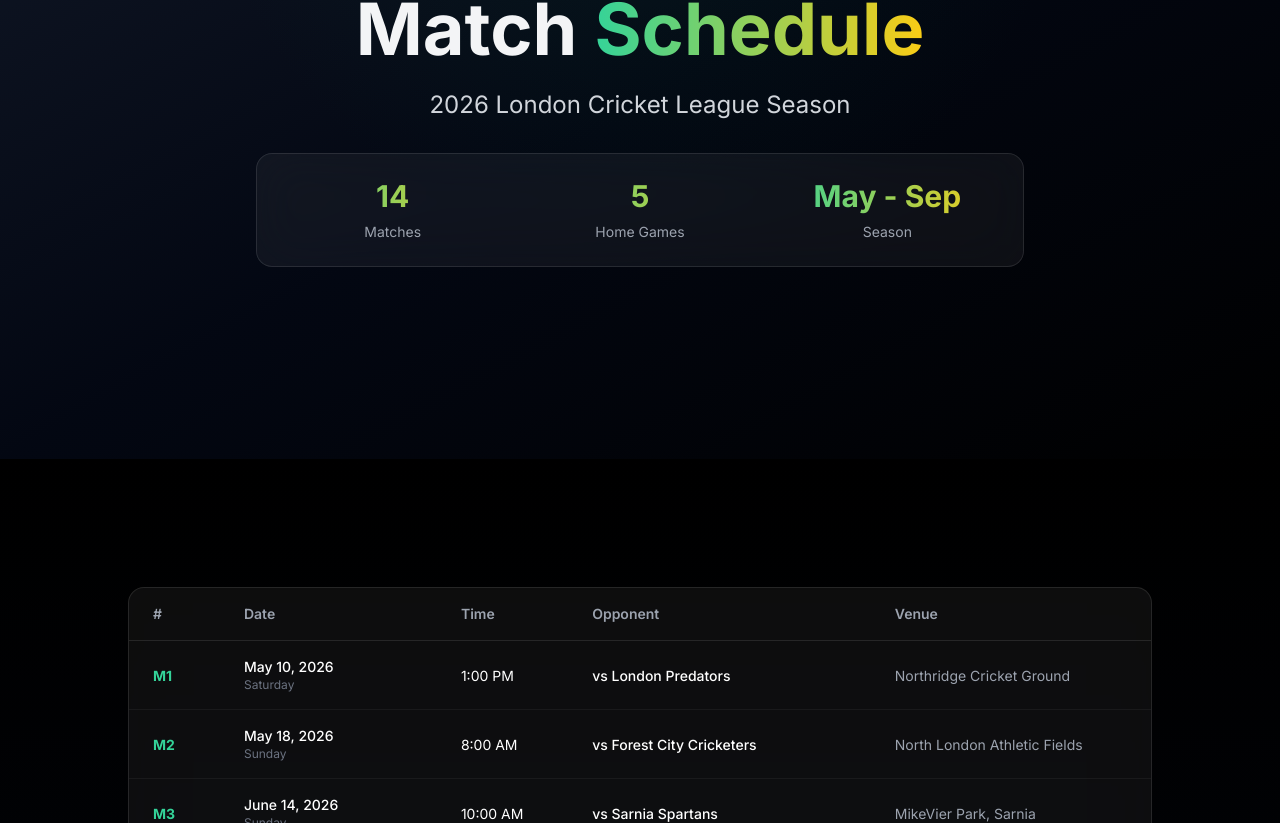
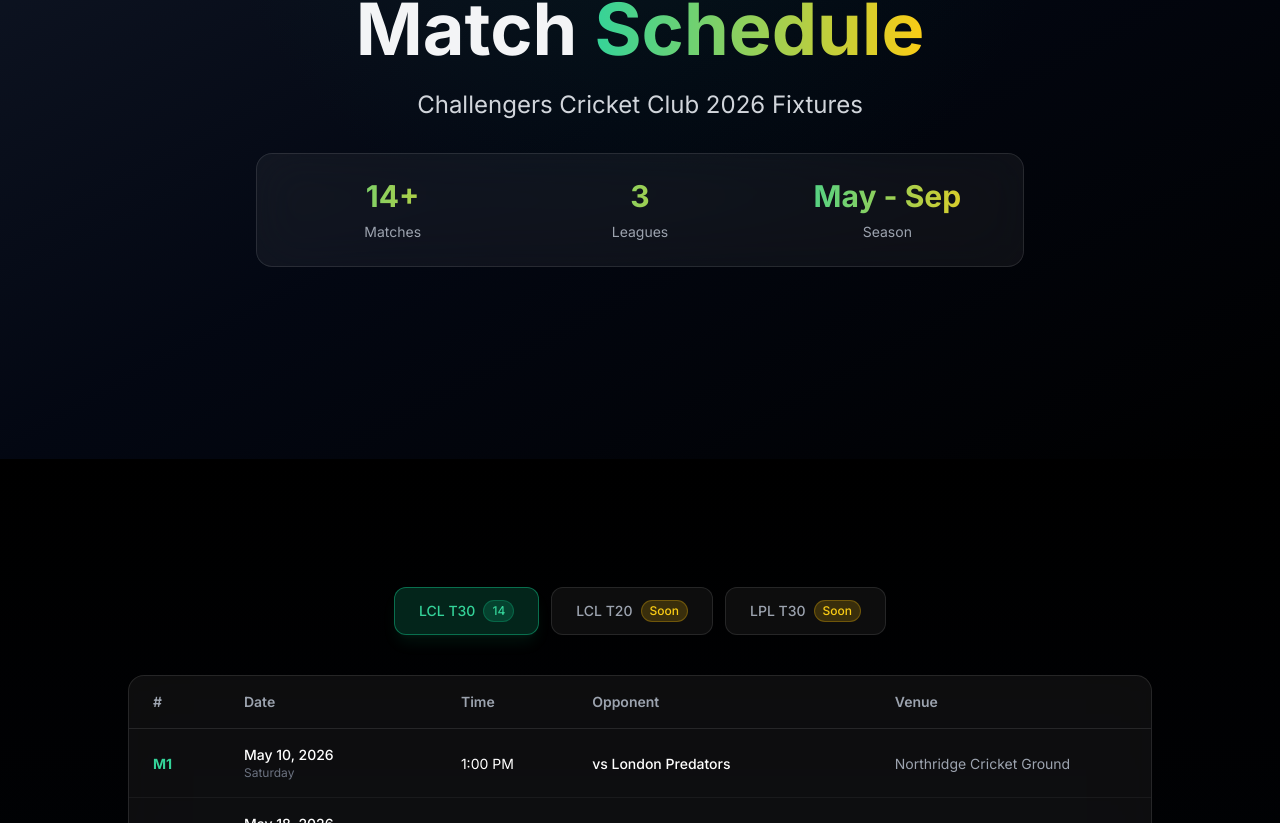
Before and after one commit to msaad7777/Challengers-cc, a Next.js app: page /schedule in a window 1280 px wide. Shown: the part 237-1060 px from the top of the page. Built offline with nearby package versions, Linux system fonts and the light colour scheme.

Commit message:
Add league tabs to schedule (LCL T30, T20, LPL coming soon), reorganize navbar
Co-Authored-By: Claude Opus 4.6 (1M context) <noreply@anthropic.com>

```diff
--- a/app/schedule/page.tsx
+++ b/app/schedule/page.tsx
@@ -1,189 +1,44 @@
+"use client";
+
+import { useState } from 'react';
 import Navbar from '@/components/Navbar';
 import Footer from '@/components/Footer';
 
-export const metadata = {
-  title: 'Match Schedule — 2026 LCL Season | Challengers Cricket Club',
-  description: 'Full match schedule for Challengers Cricket Club in the 2026 London Cricket League (LCL) T30 season.',
-};
+interface Match {
+  match: number;
+  date: string;
+  day: string;
+  time: string;
+  opponent: string;
+  venue: string;
+}
 
-const matches = [
-  {
-    match: 1,
-    date: 'May 10, 2026',
-    day: 'Saturday',
-    time: '1:00 PM',
-    opponent: 'London Predators',
-    venue: 'Northridge Cricket Ground',
-    home: true,
-  },
-  {
-    match: 2,
-    date: 'May 18, 2026',
-    day: 'Sunday',
-    time: '8:00 AM',
-    opponent: 'Forest City Cricketers',
-    venue: 'North London Athletic Fields',
-    home: false,
-  },
-  {
-    match: 3,
-    date: 'June 14, 2026',
-    day: 'Sunday',
-    time: '10:00 AM',
-    opponent: 'Sarnia Spartans',
-    venue: 'MikeVier Park, Sarnia',
-    home: false,
-  },
-  {
-    match: 4,
-    date: 'June 27, 2026',
-    day: 'Saturday',
-    time: '8:00 AM',
-    opponent: 'Western Cricket Academy B',
-    venue: 'Silverwoods Cricket Ground',
-    home: false,
-  },
-  {
-    match: 5,
-    date: 'July 1, 2026',
-    day: 'Wednesday',
-    time: '8:00 AM',
-    opponent: 'London Rising Stars',
-    venue: 'North London Athletic Fields',
-    home: false,
-  },
-  {
-    match: 6,
-    date: 'July 11, 2026',
-    day: 'Saturday',
-    time: '8:00 AM',
-    opponent: 'LCC - Maple Stars',
-    venue: 'Northridge Cricket Ground',
-    home: true,
-  },
-  {
-    match: 7,
-    date: 'July 25, 2026',
-    day: 'Saturday',
-    time: '1:00 PM',
-    opponent: 'LCC Mavericks',
-    venue: 'North London Athletic Fields',
-    home: false,
-  },
-  {
-    match: 8,
-    date: 'July 26, 2026',
-    day: 'Sunday',
-    time: '1:00 PM',
-    opponent: 'London Rising Stars',
-    venue: 'North London Athletic Fields',
-    home: false,
-  },
-  {
-    match: 9,
-    date: 'August 2, 2026',
-    day: 'Sunday',
-    time: '8:00 AM',
-    opponent: 'Western Cricket Academy B',
-    venue: 'Northridge Cricket Ground',
-    home: true,
-  },
-  {
-    match: 10,
-    date: 'August 8, 2026',
-    day: 'Saturday',
-    time: '1:00 PM',
-    opponent: 'Forest City Cricketers',
-    venue: 'North London Athletic Fields',
-    home: false,
-  },
-  {
-    match: 11,
-    date: 'August 23, 2026',
-    day: 'Sunday',
-    time: '1:00 PM',
-    opponent: 'Sarnia Spartans',
-    venue: 'Northridge Cricket Ground',
-    home: true,
-  },
-  {
-    match: 12,
-    date: 'September 5, 2026',
-    day: 'Saturday',
-    time: '3:00 PM',
-    opponent: 'London Eagle Predators',
-    venue: 'Silverwoods Cricket Ground',
-    home: false,
-  },
-  {
-    match: 13,
-    date: 'September 12, 2026',
-    day: 'Saturday',
-    time: '1:00 PM',
-    opponent: 'Inferno Spartans',
-    venue: 'North London Athletic Fields',
-    home: false,
-  },
-  {
-    match: 14,
-    date: 'September 13, 2026',
-    day: 'Sunday',
-    time: '3:00 PM',
-    opponent: 'Tigers Cricket Club',
-    venue: 'Northridge Cricket Ground',
-    home: true,
-  },
+const lclT30Matches: Match[] = [
+  { match: 1, date: 'May 10, 2026', day: 'Saturday', time: '1:00 PM', opponent: 'London Predators', venue: 'Northridge Cricket Ground' },
+  { match: 2, date: 'May 18, 2026', day: 'Sunday', time: '8:00 AM', opponent: 'Forest City Cricketers', venue: 'North London Athletic Fields' },
+  { match: 3, date: 'June 14, 2026', day: 'Sunday', time: '10:00 AM', opponent: 'Sarnia Spartans', venue: 'Mike Vier Park, Sarnia' },
+  { match: 4, date: 'June 27, 2026', day: 'Saturday', time: '8:00 AM', opponent: 'Western Cricket Academy B', venue: 'Silverwoods Cricket Ground' },
+  { match: 5, date: 'July 1, 2026', day: 'Wednesday', time: '8:00 AM', opponent: 'London Rising Stars', venue: 'North London Athletic Fields' },
+  { match: 6, date: 'July 11, 2026', day: 'Saturday', time: '8:00 AM', opponent: 'LCC - Maple Stars', venue: 'Northridge Cricket Ground' },
+  { match: 7, date: 'July 25, 2026', day: 'Saturday', time: '1:00 PM', opponent: 'LCC Mavericks', venue: 'North London Athletic Fields' },
+  { match: 8, date: 'July 26, 2026', day: 'Sunday', time: '1:00 PM', opponent: 'London Rising Stars', venue: 'North London Athletic Fields' },
+  { match: 9, date: 'August 2, 2026', day: 'Sunday', time: '8:00 AM', opponent: 'Western Cricket Academy B', venue: 'Northridge Cricket Ground' },
+  { match: 10, date: 'August 8, 2026', day: 'Saturday', time: '1:00 PM', opponent: 'Forest City Cricketers', venue: 'North London Athletic Fields' },
+  { match: 11, date: 'August 23, 2026', day: 'Sunday', time: '1:00 PM', opponent: 'Sarnia Spartans', venue: 'Northridge Cricket Ground' },
+  { match: 12, date: 'September 5, 2026', day: 'Saturday', time: '3:00 PM', opponent: 'London Eagle Predators', venue: 'Silverwoods Cricket Ground' },
+  { match: 13, date: 'September 12, 2026', day: 'Saturday', time: '1:00 PM', opponent: 'Inferno Spartans', venue: 'North London Athletic Fields' },
+  { match: 14, date: 'September 13, 2026', day: 'Sunday', time: '3:00 PM', opponent: 'Tigers Cricket Club', venue: 'Northridge Cricket Ground' },
 ];
 
-export default function SchedulePage() {
+const tabs = [
+  { id: 'lcl-t30', label: 'LCL T30', matches: lclT30Matches, status: 'active' as const },
+  { id: 'lcl-t20', label: 'LCL T20', matches: [] as Match[], status: 'coming-soon' as const },
+  { id: 'lpl-t30', label: 'LPL T30', matches: [] as Match[], status: 'coming-soon' as const },
+];
+
+function MatchTable({ matches }: { matches: Match[] }) {
   return (
-    <div className="min-h-screen bg-gradient-to-b from-black via-gray-950 to-black">
-      <Navbar />
-
-      {/* Hero */}
-      <section className="section-padding pt-32 md:pt-40 relative overflow-hidden">
-        <div className="absolute inset-0 bg-gradient-to-br from-gray-900 via-gray-950 to-black">
-          <div className="absolute inset-0 bg-[radial-gradient(ellipse_at_top,_var(--tw-gradient-stops))] from-primary-900/20 via-transparent to-transparent"></div>
-        </div>
-
-        <div className="max-w-7xl mx-auto relative z-10">
-          <div className="text-center mb-16">
-            <div className="inline-flex items-center gap-2 glass px-4 py-2 rounded-full mb-8">
-              <span className="text-sm text-gray-300">LCL T30 League</span>
-            </div>
-
-            <h1 className="text-4xl sm:text-5xl md:text-6xl lg:text-7xl font-bold mb-6">
-              Match <span className="gradient-text">Schedule</span>
-            </h1>
-
-            <p className="text-xl sm:text-2xl text-gray-300 mb-4 max-w-3xl mx-auto">
-              2026 London Cricket League Season
-            </p>
-
-            <div className="max-w-3xl mx-auto glass rounded-2xl p-6 mt-8">
-              <div className="grid grid-cols-3 gap-6">
-                <div className="text-center">
-                  <div className="text-3xl font-bold gradient-text mb-2">14</div>
-                  <div className="text-sm text-gray-400">Matches</div>
-                </div>
-                <div className="text-center">
-                  <div className="text-3xl font-bold gradient-text mb-2">5</div>
-                  <div className="text-sm text-gray-400">Home Games</div>
-                </div>
-                <div className="text-center">
-                  <div className="text-3xl font-bold gradient-text mb-2">May - Sep</div>
-                  <div className="text-sm text-gray-400">Season</div>
-                </div>
-              </div>
-            </div>
-          </div>
-        </div>
-      </section>
-
-      {/* Schedule */}
-      <section className="section-padding bg-gradient-to-b from-black to-gray-950">
-        <div className="max-w-5xl mx-auto">
-
+    <>
       {/* Desktop Table */}
       <div className="hidden md:block glass rounded-2xl overflow-hidden">
         <table className="w-full">
@@ -198,10 +53,7 @@ export default function SchedulePage() {
           </thead>
           <tbody>
             {matches.map((m) => (
-                  <tr
-                    key={m.match}
-                    className="border-b border-white/5 hover:bg-white/5 transition-colors"
-                  >
+              <tr key={m.match} className="border-b border-white/5 hover:bg-white/5 transition-colors">
                 <td className="px-6 py-4">
                   <span className="text-sm font-bold text-primary-400">M{m.match}</span>
                 </td>
@@ -227,10 +79,7 @@ export default function SchedulePage() {
       {/* Mobile Cards */}
       <div className="md:hidden space-y-4">
         {matches.map((m) => (
-              <div
-                key={m.match}
-                className="glass rounded-xl p-5 border-l-4 border-l-primary-500"
-              >
+          <div key={m.match} className="glass rounded-xl p-5 border-l-4 border-l-primary-500">
             <div className="flex items-center justify-between mb-3">
               <span className="text-sm font-bold text-primary-400">Match {m.match}</span>
             </div>
@@ -259,8 +108,114 @@ export default function SchedulePage() {
           </div>
         ))}
       </div>
+    </>
+  );
+}
 
-          {/* Venues Legend */}
+export default function SchedulePage() {
+  const [activeTab, setActiveTab] = useState('lcl-t30');
+  const currentTab = tabs.find((t) => t.id === activeTab) || tabs[0];
+
+  return (
+    <div className="min-h-screen bg-gradient-to-b from-black via-gray-950 to-black">
+      <Navbar />
+
+      {/* Hero */}
+      <section className="section-padding pt-32 md:pt-40 relative overflow-hidden">
+        <div className="absolute inset-0 bg-gradient-to-br from-gray-900 via-gray-950 to-black">
+          <div className="absolute inset-0 bg-[radial-gradient(ellipse_at_top,_var(--tw-gradient-stops))] from-primary-900/20 via-transparent to-transparent"></div>
+        </div>
+
+        <div className="max-w-7xl mx-auto relative z-10">
+          <div className="text-center mb-16">
+            <div className="inline-flex items-center gap-2 glass px-4 py-2 rounded-full mb-8">
+              <span className="text-sm text-gray-300">2026 Season</span>
+            </div>
+
+            <h1 className="text-4xl sm:text-5xl md:text-6xl lg:text-7xl font-bold mb-6">
+              Match <span className="gradient-text">Schedule</span>
+            </h1>
+
+            <p className="text-xl sm:text-2xl text-gray-300 mb-4 max-w-3xl mx-auto">
+              Challengers Cricket Club 2026 Fixtures
+            </p>
+
+            <div className="max-w-3xl mx-auto glass rounded-2xl p-6 mt-8">
+              <div className="grid grid-cols-3 gap-6">
+                <div className="text-center">
+                  <div className="text-3xl font-bold gradient-text mb-2">14+</div>
+                  <div className="text-sm text-gray-400">Matches</div>
+                </div>
+                <div className="text-center">
+                  <div className="text-3xl font-bold gradient-text mb-2">3</div>
+                  <div className="text-sm text-gray-400">Leagues</div>
+                </div>
+                <div className="text-center">
+                  <div className="text-3xl font-bold gradient-text mb-2">May - Sep</div>
+                  <div className="text-sm text-gray-400">Season</div>
+                </div>
+              </div>
+            </div>
+          </div>
+        </div>
+      </section>
+
+      {/* Schedule with Tabs */}
+      <section className="section-padding bg-gradient-to-b from-black to-gray-950">
+        <div className="max-w-5xl mx-auto">
+
+          {/* League Tabs */}
+          <div className="flex flex-wrap justify-center gap-3 mb-10">
+            {tabs.map((tab) => (
+              <button
+                key={tab.id}
+                onClick={() => setActiveTab(tab.id)}
+                className={`px-6 py-3 rounded-xl text-sm font-medium border transition-all duration-300 flex items-center gap-2 ${
+                  activeTab === tab.id
+                    ? 'bg-primary-500/20 text-primary-400 border-primary-500/50 shadow-lg shadow-primary-500/10'
+                    : 'bg-white/5 text-gray-400 border-white/10 hover:bg-white/10 hover:text-white'
+                }`}
+              >
+                {tab.label}
+                {tab.status === 'coming-soon' && (
+                  <span className="text-xs px-2 py-0.5 rounded-full bg-accent-500/20 text-accent-400 border border-accent-500/30">
+                    Soon
+                  </span>
+                )}
+                {tab.status === 'active' && (
+                  <span className="text-xs px-2 py-0.5 rounded-full bg-primary-500/20 text-primary-400 border border-primary-500/30">
+                    {tab.matches.length}
+                  </span>
+                )}
+              </button>
+            ))}
+          </div>
+
+          {/* Tab Content */}
+          {currentTab.status === 'coming-soon' ? (
+            <div className="glass rounded-2xl p-12 text-center border border-white/10">
+              <div className="text-5xl mb-6">🏏</div>
+              <h3 className="text-2xl font-bold text-white mb-3">
+                {currentTab.label} Schedule Coming Soon
+              </h3>
+              <p className="text-gray-400 max-w-lg mx-auto">
+                The {currentTab.label} league schedule will be published once fixtures are confirmed.
+                Follow us on Instagram for updates.
+              </p>
+              <a
+                href="https://www.instagram.com/challengers.cc/"
+                target="_blank"
+                rel="noopener noreferrer"
+                className="inline-flex items-center gap-2 mt-6 px-6 py-3 rounded-lg bg-gradient-to-r from-primary-600 to-primary-500 text-white font-medium hover:shadow-primary-500/50 shadow-xl transition-all duration-300 hover:scale-105"
+              >
+                Follow @challengers.cc
+              </a>
+            </div>
+          ) : (
+            <MatchTable matches={currentTab.matches} />
+          )}
+
+          {/* Venues */}
           <div className="mt-12 glass rounded-2xl p-8">
             <h3 className="text-xl font-bold text-white mb-6 text-center">Venues</h3>
             <div className="grid sm:grid-cols-2 gap-4 text-sm">
@@ -268,25 +223,25 @@ export default function SchedulePage() {
                 <span className="text-primary-400 mt-0.5">&#9679;</span>
                 <div>
                   <div className="text-white font-medium">Northridge Cricket Ground</div>
-                  <div className="text-gray-500">Home Ground, London, ON</div>
+                  <div className="text-gray-500">London, ON</div>
                 </div>
               </div>
               <div className="flex items-start gap-3">
-                <span className="text-gray-500 mt-0.5">&#9679;</span>
+                <span className="text-primary-400 mt-0.5">&#9679;</span>
                 <div>
                   <div className="text-white font-medium">North London Athletic Fields</div>
                   <div className="text-gray-500">London, ON</div>
                 </div>
               </div>
               <div className="flex items-start gap-3">
-                <span className="text-gray-500 mt-0.5">&#9679;</span>
+                <span className="text-primary-400 mt-0.5">&#9679;</span>
                 <div>
                   <div className="text-white font-medium">Silverwoods Cricket Ground</div>
                   <div className="text-gray-500">London, ON</div>
                 </div>
               </div>
               <div className="flex items-start gap-3">
-                <span className="text-gray-500 mt-0.5">&#9679;</span>
+                <span className="text-primary-400 mt-0.5">&#9679;</span>
                 <div>
                   <div className="text-white font-medium">Mike Vier Park</div>
                   <div className="text-gray-500">Sarnia, ON</div>
@@ -295,7 +250,6 @@ export default function SchedulePage() {
             </div>
           </div>
 
-          {/* Note */}
           <div className="text-center mt-8">
             <p className="text-gray-500 text-sm">
               Schedule is subject to change due to weather or league decisions. Follow{' '}
```
Also changed, not shown: components/Navbar.tsx (+4 -6 lines). Lines whose indentation alone changed are shown as unchanged.
